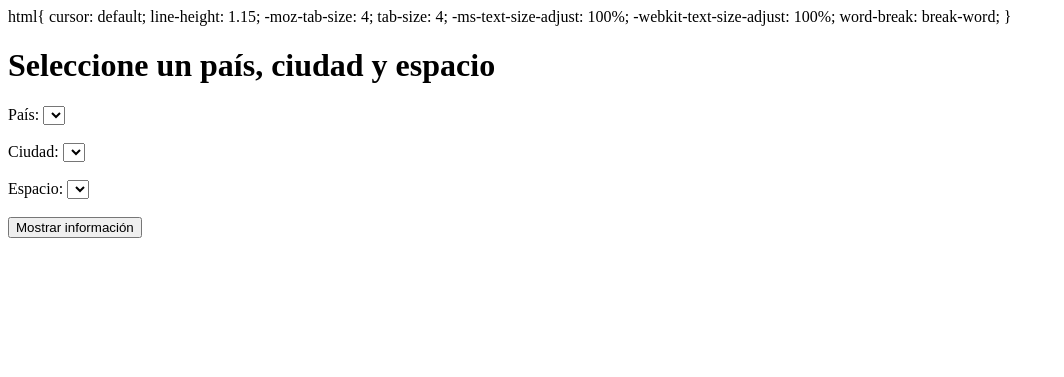
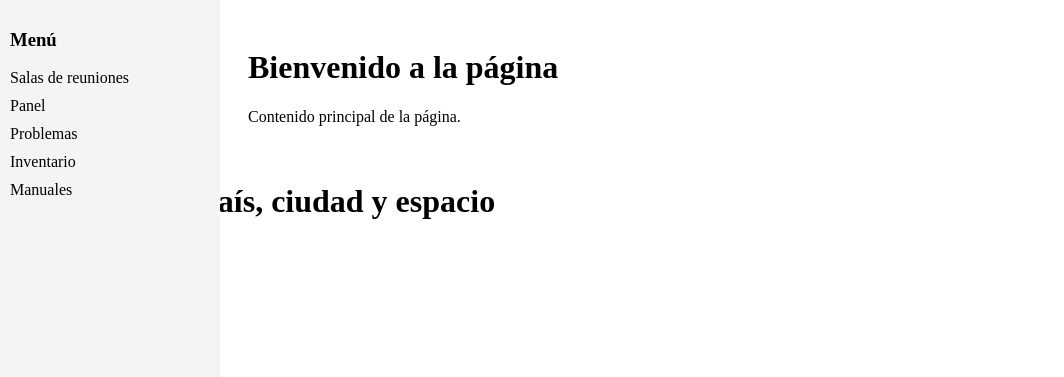
Before and after one commit to CristianPrada23/Salas, a plain HTML site: page index.html in a window 1280 px wide. Shown: the whole page, without its empty margins (0-1064 px from the left). Drawn offline with Linux system fonts and the light colour scheme.

Commit message:
Update index.html

```diff
--- a/index.html
+++ b/index.html
@@ -4,15 +4,67 @@
     <title>Proyecto de Salas</title>
 </head>
 <body>
-    html{
-    cursor: default;
-    line-height: 1.15;
-    -moz-tab-size: 4;
-    tab-size: 4;
-    -ms-text-size-adjust: 100%;
-    -webkit-text-size-adjust: 100%;
-    word-break: break-word;
-}
+
+<!DOCTYPE html>
+<html>
+<head>
+    <title>Página con Banner Lateral</title>
+    <style>
+        /* Estilo para el banner lateral */
+        .sidebar {
+            width: 200px; /* Ancho del banner lateral */
+            background-color: #f4f4f4; /* Color de fondo */
+            padding: 10px; /* Espaciado interno */
+            position: fixed; /* Posición fija para que se mantenga visible al desplazarse */
+            top: 0; /* Arriba */
+            left: 0; /* A la izquierda */
+            height: 100%; /* Altura completa de la ventana */
+        }
+
+        /* Estilo para los elementos de la lista */
+        .sidebar ul {
+            list-style-type: none; /* Quitar el estilo de lista */
+            padding: 0;
+        }
+
+        .sidebar ul li {
+            margin: 10px 0; /* Espaciado entre elementos */
+        }
+
+        .sidebar ul li a {
+            text-decoration: none; /* Quitar subrayado */
+            color: black; /* Color del texto */
+        }
+
+        /* Estilo para el contenido principal */
+        .content {
+            margin-left: 220px; /* Desplazar el contenido a la derecha */
+            padding: 20px; /* Espaciado interno */
+        }
+    </style>
+</head>
+<body>
+    <!-- Banner lateral -->
+    <div class="sidebar">
+        <h3>Menú</h3>
+        <ul>
+            <li><a href="#">Salas de reuniones</a></li>
+            <li><a href="#">Panel</a></li>
+            <li><a href="#">Problemas</a></li>
+            <li><a href="#">Inventario</a></li>
+            <li><a href="#">Manuales</a></li>
+        </ul>
+    </div>
+
+    <!-- Contenido principal -->
+    <div class="content">
+        <h1>Bienvenido a la página</h1>
+        <p>Contenido principal de la página.</p>
+    </div>
+</body>
+</html>
+
+
     <h1>Seleccione un país, ciudad y espacio</h1>
     <form action="index.php" method="post">
         <label for="pais">País:</label>
```
